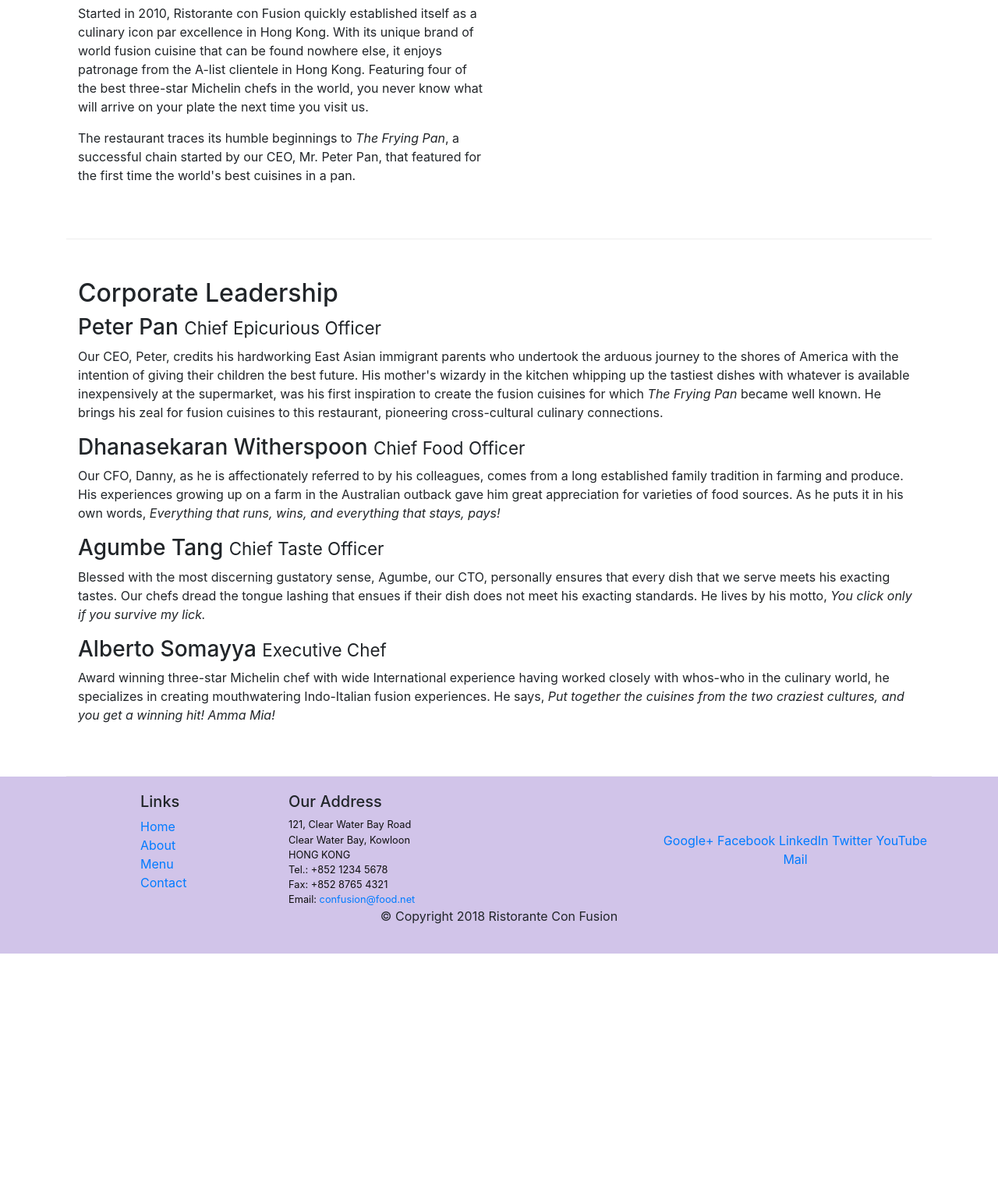
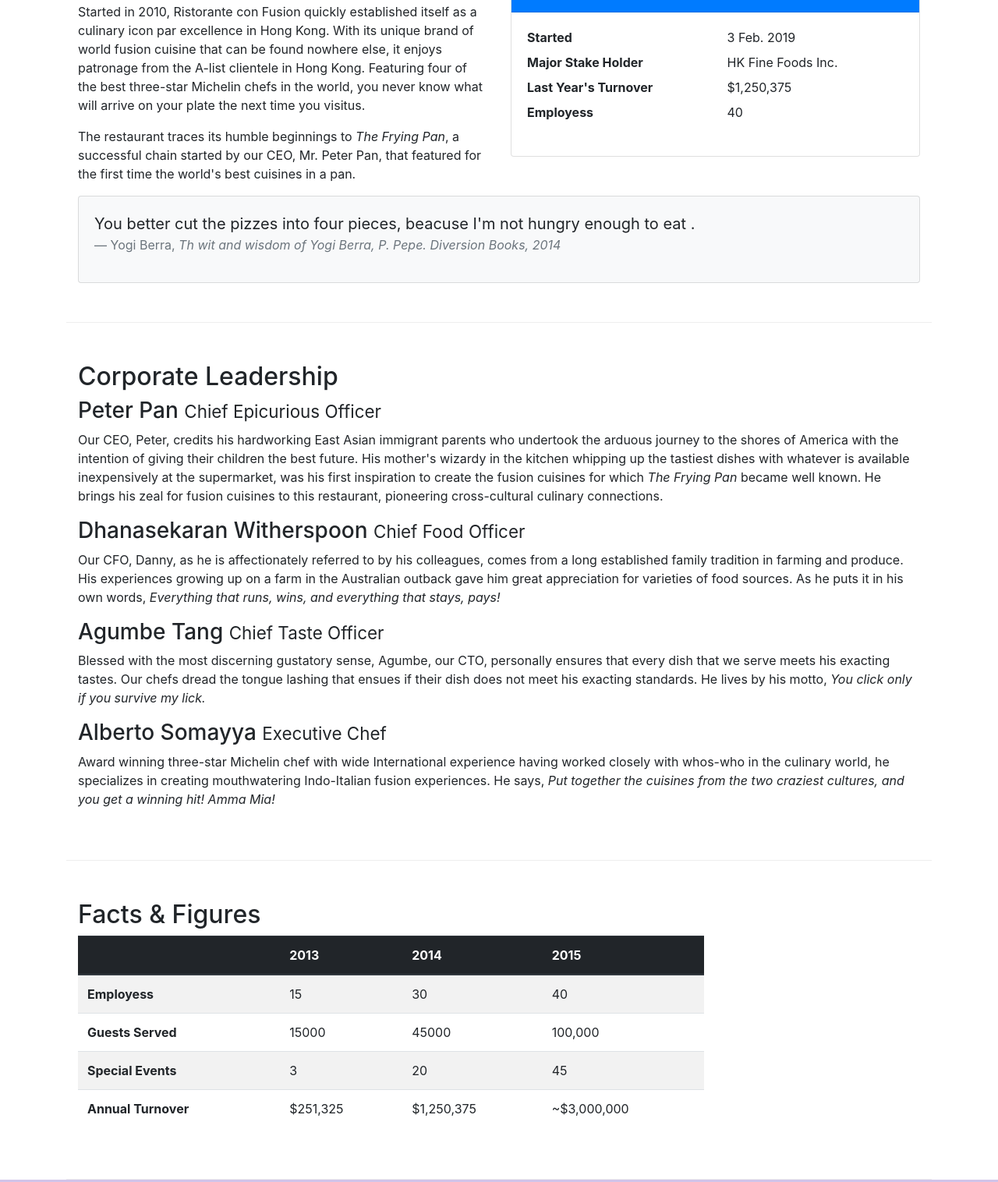
Before and after one commit to yashvanthkg/conFusion, a website: page aboutus.html in a window 1280 px wide. Shown: the part 558-2074 px from the top of the page at 78% size. Before the commit the page ends 1781 px from the top, so only its background shows below. Drawn offline with nearby package versions, Linux system fonts and the light colour scheme.

Commit message:
table and cards

```diff
--- a/aboutus.html
+++ b/aboutus.html
@@ -53,19 +53,43 @@
                 <hr>
             </div>
         </div>
-        <div class="row row-content align-items-center">
+        <div class="row row-content">
             <div class="col-12 col-sm-6">
                 <h2>Our History</h2>
-                <p>Started in 2010, Ristorante con Fusion quickly established itself as a culinary icon par excellence
-                    in Hong Kong. With its unique brand of world fusion cuisine that can be found nowhere else, it
-                    enjoys patronage from the A-list clientele in Hong Kong. Featuring four of the best three-star
-                    Michelin chefs in the world, you never know what will arrive on your plate the next time you visit
-                    us.</p>
-                <p>The restaurant traces its humble beginnings to <em>The Frying Pan</em>, a successful chain started by
-                    our CEO, Mr. Peter Pan, that featured for the first time the world's best cuisines in a pan.</p>
+                <p>Started in 2010, Ristorante con Fusion quickly established itself as a culinary icon par excellence in Hong Kong. With its unique brand of world fusion cuisine that can be found nowhere else, it enjoys patronage from the A-list clientele in Hong Kong. Featuring four of the best three-star Michelin chefs in the world, you never know what will arrive on your plate the next time you visitus.</p>
+                <p>The restaurant traces its humble beginnings to <em>The Frying Pan</em>, a successful chain started by our CEO, Mr. Peter Pan, that featured for the first time the world's best cuisines in a pan.</p>
+            </div>
+            <div class="col-sm">
+                <div class="card">
+                    <h3 class="card-header bg-primary text-white">
+                        Facts At a Glance
+                    </h3>
+                    <div class="card-body">
+                        <dl class="row">
+                            <dt class="col-6">Started</dt>
+                            <dd class="col-6">3 Feb. 2019</dd>
+                            <dt class="col-6">Major Stake Holder</dt>
+                            <dd class="col-6">HK Fine Foods Inc.</dd>
+                            <dt class="col-6">Last Year's Turnover</dt>
+                            <dd class="col-6">$1,250,375</dd>
+                            <dt class="col-6">Employess</dt>
+                            <dd class="col-6">40</dd>
+                        </dl>
+                    </div>
+                </div>
+            </div>
+            <div class="col-12">
+                <div class="card card-body bg-light">
+                    <blockquote class="blockquote">
+                        <p class="mb-0">You better cut the pizzes into four pieces, beacuse I'm not hungry enough to eat .</p>
+                        <footer class="blockquote-footer">Yogi Berra,
+                            <cite title="Source Title">Th wit and wisdom of Yogi Berra, P. Pepe. Diversion Books, 2014</cite>
+                        </footer>
+                    </blockquote>
+                </div>
             </div>
         </div>
-        <div class="row row-content align-items-center">
+        <div class="row row-content">
             <div class="col-12">
                 <h2>Corporate Leadership</h2>
                 <h3>Peter Pan <small>Chief Epicurious Officer</small></h3>
@@ -90,6 +114,52 @@
                     having worked closely with whos-who in the culinary world, he specializes in creating mouthwatering
                     Indo-Italian fusion experiences. He says, <em>Put together the cuisines from the two craziest
                         cultures, and you get a winning hit! Amma Mia!</em></p>
+            </div>
+        </div>
+        <div class="row row-content">
+            <div class="col-12 col-sm-9">
+                <h2>Facts &amp; Figures</h2>
+                <div class="table-responsive">
+                    <table class="table table-striped">
+                        <thead class="thead-dark">
+                            <tr>
+                                <th>&nbsp;</th>
+                                <th>2013</th>
+                                <th>2014</th>
+                                <th>2015</th>
+                            </tr>
+                        </thead>
+                        <tbody>
+                            <tr>
+                                <th>Employess</th>
+                                <td>15</td>
+                                <td>30</td>
+                                <td>40</td>
+                            </tr>
+                            <tr>
+                                <th>Guests Served</th>
+                                <td>15000</td>
+                                <td>45000</td>
+                                <td>100,000</td>
+                            </tr>
+                            <tr>
+                                <th>Special Events</th>
+                                <td>3</td>
+                                <td>20</td>
+                                <td>45</td>
+                            </tr>
+                            <tr>
+                                <th>Annual Turnover</th>
+                                <td>$251,325</td>
+                                <td>$1,250,375</td>
+                                <td>~$3,000,000</td>
+                            </tr>
+                        </tbody>
+                    </table>
+                </div>
+            </div>
+            <div class="col-12 col-sm-3">
+
             </div>
         </div>
     </div>
```
